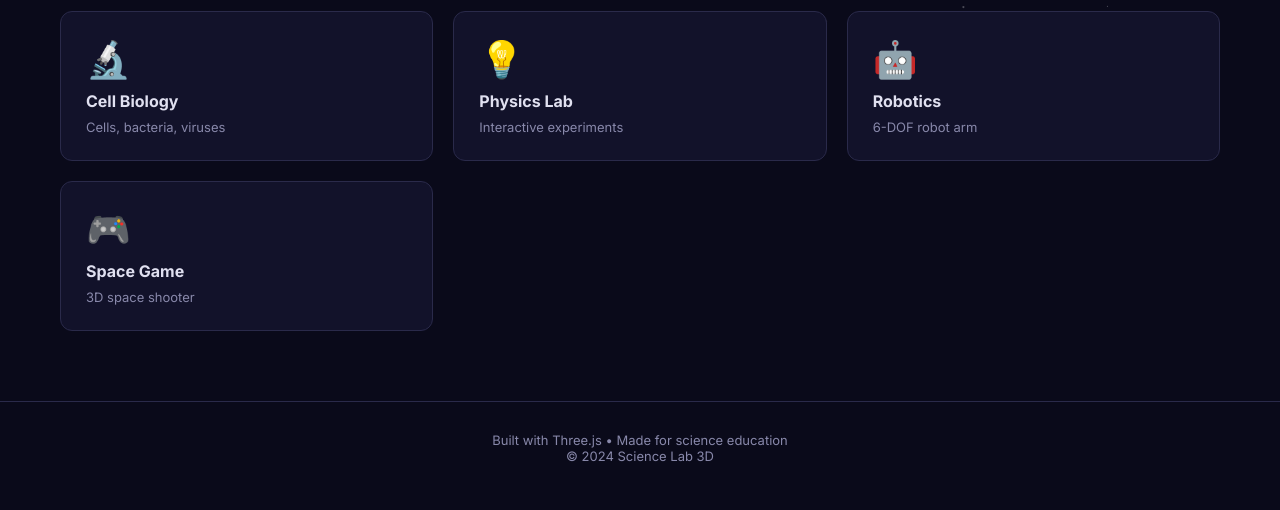
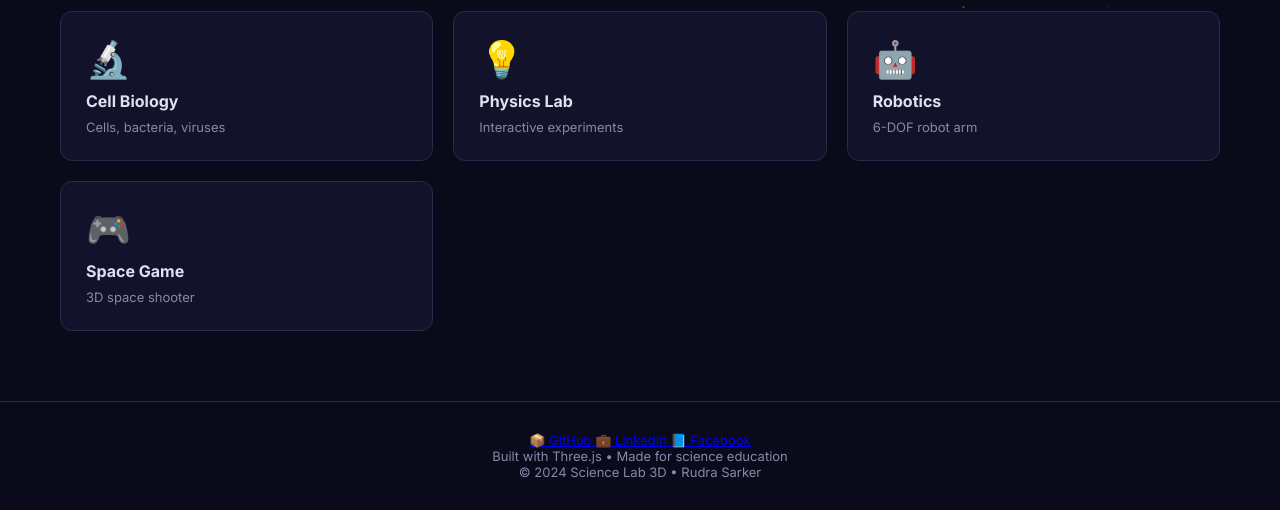
Before and after one commit to rudra496/science, a plain HTML site: page index.html in a window 1280 px wide. Shown: the part 757-1267 px from the top of the page. Drawn offline with nearby package versions, Linux system fonts and the light colour scheme.

Commit message:
Update index.html

```diff
--- a/index.html
+++ b/index.html
@@ -114,10 +114,21 @@
                 </div>
             </div>
 
-            <footer class="footer">
-                <p>Built with Three.js • Made for science education</p>
-                <p>© 2024 Science Lab 3D</p>
-            </footer>
+<footer class="footer">
+    <div class="footer-links">
+        <a href="https://github.com/rudra496" target="_blank" rel="noopener">
+            📦 GitHub
+        </a>
+        <a href="https://www.linkedin.com/in/rudra-sarker-573b15296/" target="_blank" rel="noopener">
+            💼 LinkedIn
+        </a>
+        <a href="https://www.facebook.com/rudrasarker130" target="_blank" rel="noopener">
+            📘 Facebook
+        </a>
+    </div>
+    <p>Built with Three.js • Made for science education</p>
+    <p>© 2024 Science Lab 3D • Rudra Sarker</p>
+</footer>
         </section>
 
         <!-- ELEMENTS -->
```
